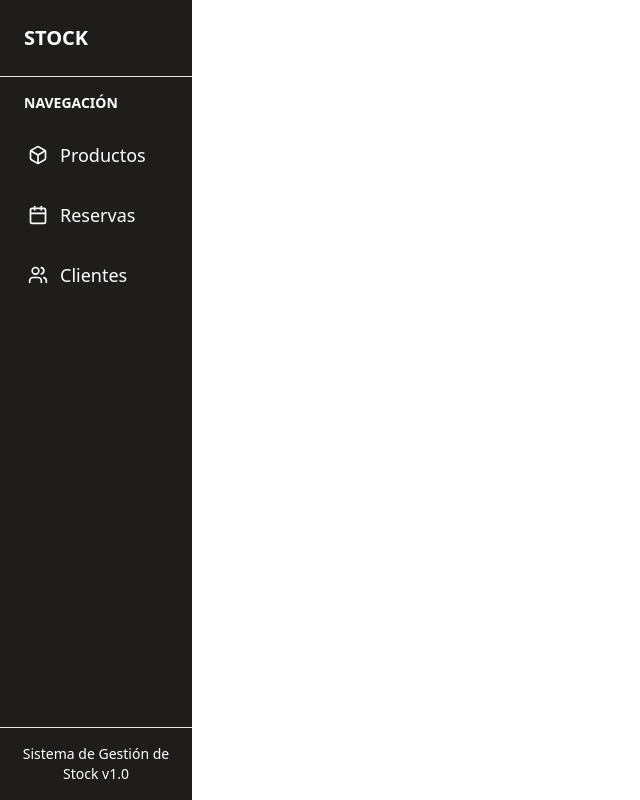
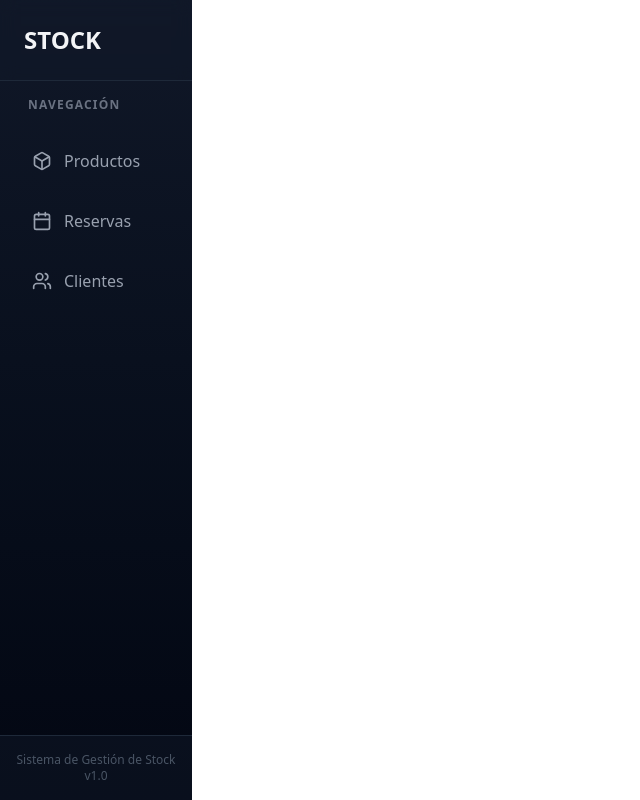
Before and after one commit to FRRe-DS/2025-05-TPI, a React (Vite) app in the folder TPI-FRONT-STOCK/: page / in a window 1280 px wide. Shown: the whole page, without its empty margins (0-640 px from the left). Built offline with nearby package versions, Linux system fonts and the light colour scheme; no server answers.

Commit message:
sidePanel  changed

```diff
--- a/TPI-FRONT-STOCK/src/components/home/sidePanel/sidePanel.tsx
+++ b/TPI-FRONT-STOCK/src/components/home/sidePanel/sidePanel.tsx
@@ -1,23 +1,21 @@
-import useMediaQuery from "@mui/material/useMediaQuery";
-import SidePanelDesktop from './sidePanelDesktop';
-import SidePanelMobile from './sidePanelMobile';
+import useMediaQuery from "@mui/material/useMediaQuery"
+import SidePanelDesktop from "./sidePanelDesktop"
+import SidePanelMobile from "./sidePanelMobile"
 
 export default function SidePanel() {
-  const isDesktop = useMediaQuery("(min-width:1024px)");
+  const isDesktop = useMediaQuery("(min-width:1024px)")
 
   return (
     <aside>
-      {
-        isDesktop
-        ?
-          <div className="fixed w-[15%] h-[100vh] bg-[#1f1c1c]">
-            <SidePanelDesktop/>
-          </div>
-        :
-          <div className="w-full">
-            <SidePanelMobile/>
-          </div>
-      }
+      {isDesktop ? (
+        <div className="fixed w-[15%] h-[100vh] bg-gradient-to-b from-gray-900 via-gray-950 to-gray-950">
+          <SidePanelDesktop />
+        </div>
+      ) : (
+        <div className="w-full">
+          <SidePanelMobile />
+        </div>
+      )}
     </aside>
-  );
-};
+  )
+}
--- a/TPI-FRONT-STOCK/src/components/home/sidePanel/sidePanelDesktop.tsx
+++ b/TPI-FRONT-STOCK/src/components/home/sidePanel/sidePanelDesktop.tsx
@@ -1,46 +1,49 @@
-import {Box, Calendar, Users} from 'lucide-react';
-import { Link } from 'react-router-dom';
+import { Box, Calendar, Users } from "lucide-react"
+import { Link, useLocation } from "react-router-dom"
 
 export default function SidePanelDesktop() {
+  const location = useLocation()
 
   const navItems = [
     { name: "Productos", icon: Box, path: "/productos" },
     { name: "Reservas", icon: Calendar, path: "/reservas" },
     { name: "Clientes", icon: Users, path: "/clientes" },
-  ];
-
-
+  ]
 
   return (
-    <div className="w-full flex flex-col h-full">
-
+    <div className="w-full flex flex-col h-full bg-gradient-to-b from-gray-900 to-gray-950">
       {/* Titulo */}
-      <div className="flex items-center justify-between p-6 border-b border-gray-200 bg-[#1f1c1c]">
-        <h3 className="text-xl font-bold text-white"> STOCK </h3>
+      <div className="flex items-center justify-between p-6 border-b border-gray-800 bg-gray-900/50 backdrop-blur">
+        <h3 className="text-2xl font-bold text-gray-100">STOCK</h3>
       </div>
 
       {/* Navegacion */}
-      <div className="flex-1 overflow-y-auto p-4 space-y-2">
-        <p className="text-sm font-semibold text-white uppercase mb-4 px-2">Navegación</p>
-        {navItems.map((item) => (
-          <div
-            key={item.name}
-            className="rounded-lg"
-          >
-            <Link to={item.path}
-              className="flex items-center w-full p-3 text-lg text-white transition duration-150 rounded-lg"
-            >
-              <item.icon className="h-5 w-5 mr-3" />
-              {item.name}
-            </Link>
-          </div>
-        ))}
+      <div className="flex-1 overflow-y-auto p-4 space-y-3">
+        <p className="text-xs font-semibold text-gray-500 uppercase mb-6 px-3 tracking-widest">Navegación</p>
+        {navItems.map((item) => {
+          const isActive = location.pathname === item.path
+          return (
+            <div key={item.name} className="rounded-lg transition-all duration-100">
+              <Link
+                to={item.path}
+                className={`flex items-center w-full px-4 py-3 rounded-lg transition-all duration-100 ${
+                  isActive
+                    ? "bg-gray-800 text-gray-100 border-l-4 border-gray-700"
+                    : "text-gray-400 hover:bg-gray-800/60 hover:text-gray-200"
+                }`}
+              >
+                <item.icon className="h-5 w-5 mr-3 transition-transform duration-100" />
+                <span className="font-medium">{item.name}</span>
+              </Link>
+            </div>
+          )
+        })}
       </div>
 
-      {/* Footer (Hice algo simple pero se puede reemplazar por botones, una seccion, etc) */}
-      <div className="border-t border-gray-200 p-4 bg-[#1f1c1c] text-sm text-center text-white">
+      {/* Footer */}
+      <div className="border-t border-gray-800 p-4 bg-gray-900/50 text-xs text-center text-gray-600">
         Sistema de Gestión de Stock v1.0
       </div>
     </div>
-  );
-};
+  )
+}
--- a/TPI-FRONT-STOCK/src/components/home/sidePanel/sidePanelMobile.tsx
+++ b/TPI-FRONT-STOCK/src/components/home/sidePanel/sidePanelMobile.tsx
@@ -1,88 +1,92 @@
-import { useState } from 'react';
-import { motion, AnimatePresence } from 'framer-motion';
-import { X, Box, Calendar, Users, Menu, User } from 'lucide-react';
-import { Link } from 'react-router-dom';
+"use client"
+
+import { useState } from "react"
+import { motion, AnimatePresence } from "framer-motion"
+import { X, Box, Calendar, Users, Menu, User } from "lucide-react"
+import { Link, useLocation } from "react-router-dom"
 
 export default function SidePanelMobile() {
-  const [stockPanelOpen, setStockPanelOpen] = useState(false);
+  const [stockPanelOpen, setStockPanelOpen] = useState(false)
+  const location = useLocation()
 
   const navItems = [
     { name: "Productos", icon: Box, path: "/productos" },
     { name: "Reservas", icon: Calendar, path: "/reservas" },
     { name: "Clientes", icon: Users, path: "/clientes" },
-  ];
+  ]
 
   return (
     <div className="relative z-50">
       {/* Barra superior cuando no se muestra la barra lateral en celulares */}
-      <div className='w-full p-2 h-auto flex justify-between items-center bg-[#1f1c1c]'>
+      <div className="w-full p-3 h-auto flex justify-between items-center bg-gradient-to-r from-gray-900 to-gray-950 border-b border-gray-800">
         <button
           onClick={() => setStockPanelOpen(true)}
-          className="p-2 border-2 border-white rounded-md shadow hover:cursor-pointer transition flex items-center"
+          className="p-2 border border-gray-700 rounded-lg shadow hover:cursor-pointer transition hover:border-gray-600 hover:bg-gray-800 flex items-center"
         >
-          <Menu className="h-6 w-6 text-white rouded" />
+          <Menu className="h-6 w-6 text-gray-400" />
         </button>
 
-        <button
-          className="p-2 border-2 border-white rounded-md shadow hover:cursor-pointer transition flex items-center"
-        >
-          <User className="h-6 w-6 text-white rouded" />
+        <button className="p-2 border border-gray-700 rounded-lg shadow hover:cursor-pointer transition hover:border-gray-600 hover:bg-gray-800 flex items-center">
+          <User className="h-6 w-6 text-gray-400" />
         </button>
       </div>
 
-
       <AnimatePresence>
         {stockPanelOpen && (
-          <div
-            className="fixed inset-0 z-101 bg-black/50"
-            onClick={() => setStockPanelOpen(false)}
-          >
+          <div className="fixed inset-0 z-50 bg-black/60 backdrop-blur-sm" onClick={() => setStockPanelOpen(false)}>
             <motion.div
               initial={{ x: "-100%" }}
               animate={{ x: 0 }}
               exit={{ x: "-100%" }}
-              transition={{ duration: 0.3 }}
+              transition={{ duration: 0.15 }}
               onClick={(e) => e.stopPropagation()}
-              className="absolute left-0 top-0 h-full w-[90%] max-w-md bg-[#1f1c1c] shadow-2xl"
+              className="absolute left-0 top-0 h-full w-[90%] max-w-md bg-gradient-to-b from-gray-900 to-gray-950 shadow-2xl"
             >
               <div className="flex flex-col h-full">
-
                 {/* Titulo */}
-                <div className="flex items-center justify-between p-6 border-b border-gray-200 bg-[#1f1c1c]">
-                  <h3 className="text-xl font-bold text-white"> STOCK </h3>
+                <div className="flex items-center justify-between p-6 border-b border-gray-800 bg-gray-900/50 backdrop-blur">
+                  <h3 className="text-2xl font-bold text-gray-100">STOCK</h3>
                   <motion.div whileHover={{ scale: 1.1 }} whileTap={{ scale: 0.9 }}>
                     <button
                       onClick={() => setStockPanelOpen(false)}
-                      className="p-2 rounded-full hover:bg-cyan-200 transition"
+                      className="p-2 rounded-full hover:bg-gray-800 transition"
                       aria-label="Cerrar panel de stock"
                     >
-                      <X className="h-6 w-6 text-white" />
+                      <X className="h-6 w-6 text-gray-400" />
                     </button>
                   </motion.div>
                 </div>
 
                 {/* Navegacion */}
-                <div className="flex-1 overflow-y-auto p-4 space-y-2">
-                  <p className="text-sm font-semibold text-white uppercase mb-4 px-2">Navegación</p>
-                  {navItems.map((item) => (
+                <div className="flex-1 overflow-y-auto p-4 space-y-3">
+                  <p className="text-xs font-semibold text-gray-500 uppercase mb-6 px-3 tracking-widest">Navegación</p>
+                  {navItems.map((item) => {
+                    const isActive = location.pathname === item.path
+                    return (
                       <motion.div
                         key={item.name}
-                      whileHover={{ scale: 1.01, backgroundColor: '#f3f4f6' }}
-                      whileTap={{ scale: 0.99 }}
+                        whileHover={{ scale: 1.02 }}
+                        whileTap={{ scale: 0.98 }}
                         className="rounded-lg"
                       >
-                      <Link to={item.path}
-                        className="flex items-center w-full p-3 text-lg text-white transition duration-150 rounded-lg"
+                        <Link
+                          to={item.path}
+                          className={`flex items-center w-full px-4 py-3 rounded-lg transition-all duration-100 ${
+                            isActive
+                              ? "bg-gray-800 text-gray-100 border-l-4 border-gray-700"
+                              : "text-gray-400 hover:bg-gray-800/60 hover:text-gray-200"
+                          }`}
                         >
                           <item.icon className="h-5 w-5 mr-3" />
-                        {item.name}
+                          <span className="font-medium">{item.name}</span>
                         </Link>
                       </motion.div>
-                  ))}
+                    )
+                  })}
                 </div>
 
-                {/* Footer (Hice algo simple pero se puede reemplazar por botones, una seccion, etc) */}
-                <div className="border-t border-gray-200 p-4 bg-[#1f1c1c] text-sm text-center text-white">
+                {/* Footer */}
+                <div className="border-t border-gray-800 p-4 bg-gray-900/50 text-xs text-center text-gray-600">
                   Sistema de Gestión de Stock v1.0
                 </div>
               </div>
@@ -91,5 +95,5 @@ export default function SidePanelMobile() {
         )}
       </AnimatePresence>
     </div>
-  );
-};
+  )
+}
```
Also changed, not shown: 1 other file (tests, documents, lock files or other folders). Lines whose indentation alone changed are shown as unchanged.
